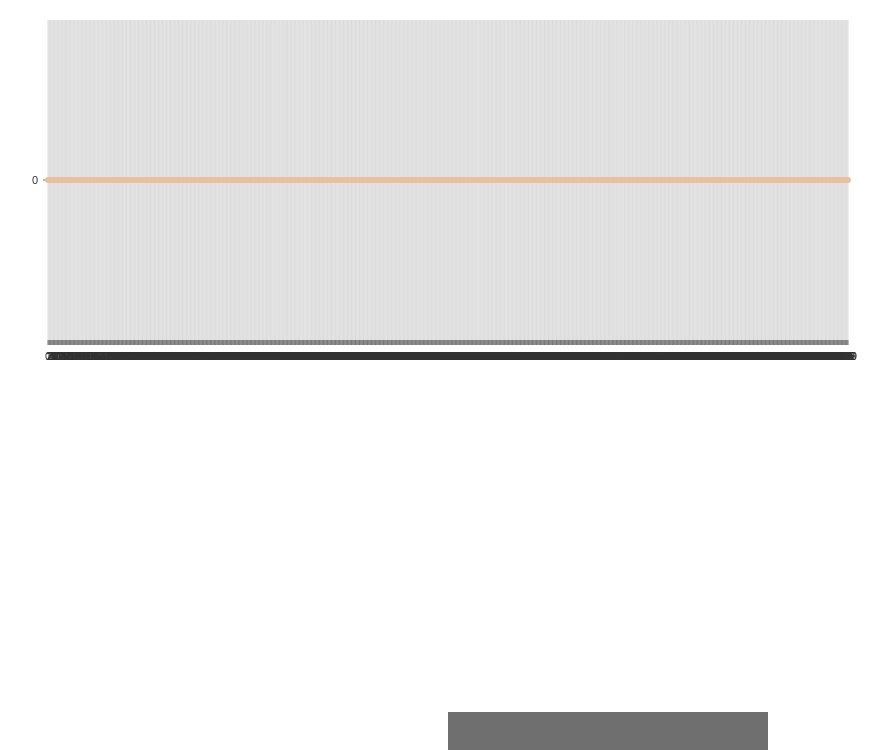
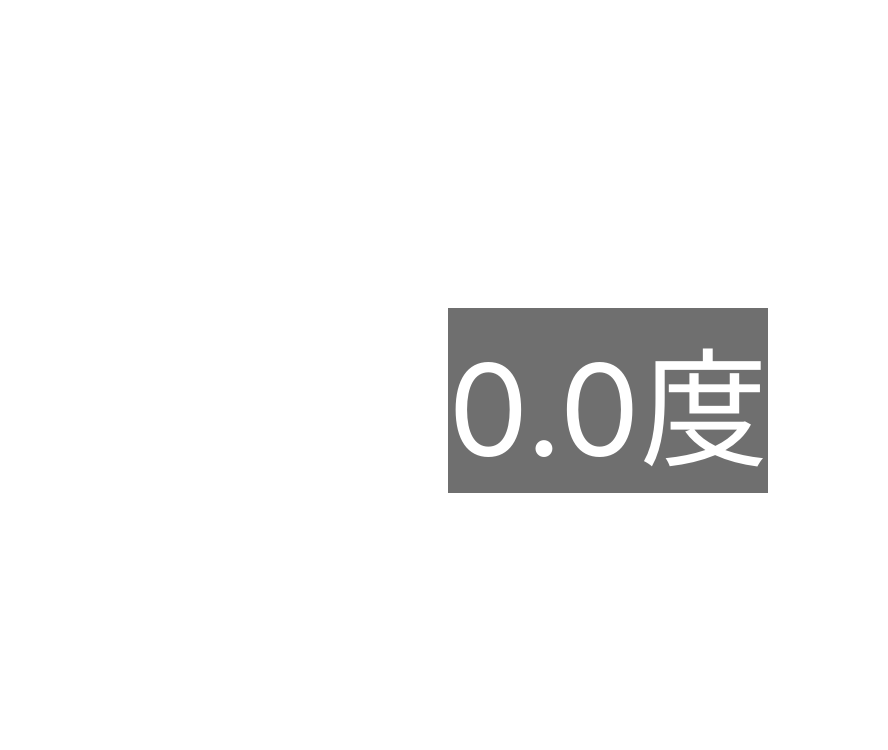
Before and after one commit to momosetkn/togi_check, a React (Create React App) app: page /togi_check/training in a window 1280 px wide. Shown: the top 750 px of the page, without its empty margins (32-920 px from the left). Built offline with nearby package versions, Linux system fonts and the light colour scheme.

Commit message:
Remove Graph

```diff
--- a/src/TrainingPage.tsx
+++ b/src/TrainingPage.tsx
@@ -1,7 +1,6 @@
 import React, { useEffect, useState } from 'react';
 import './App.css';
 import styled from "styled-components";
-import {Graph} from "./Graph";
 
 type MeasurementValue = {
   orientationAlpha: number,
@@ -22,11 +21,6 @@ type CalculateValue = {
   distance: number,
 }
 
-type GraphValue = {
-  plottingDistance: number,
-  data: number[],
-}
-
 export const TrainingPage = () => {
   const [measurementValue, setMeasurementValue] = useState<MeasurementValue>({
     orientationAlpha: 0,
@@ -45,11 +39,6 @@ export const TrainingPage = () => {
     speedY: 0,
     speedZ: 0,
     distance: 0,
-  });
-
-  const [graph, setGraph] = useState<GraphValue>({
-    plottingDistance: 0,
-    data: []
   });
 
   useEffect(() => {
@@ -100,7 +89,6 @@ export const TrainingPage = () => {
         return {nowDistance, nowSpeed};
       };
 
-
       // 加速度が0だったら、距離も0（スピード計算が正確じゃないため、これを入れないと静止時にスピードが0にならない）
     const { additionalDistance, nowSpeedX, nowSpeedY, nowSpeedZ } = (() => {
       // if (accelerationX === 0 && accelerationY === 0 && accelerationZ === 0) {
@@ -142,21 +130,8 @@ export const TrainingPage = () => {
     calculateValue.speedZ,
   ]);
 
-  useEffect(() => {
-    if (calculateValue.distance - graph.plottingDistance >= step) {
-
-      setGraph(prev => ({
-        ...prev,
-        plottingDistance: calculateValue.distance,
-        data: prev.data.length > graphLength ? [] : [...prev.data, measurementValue.orientationGamma],
-      }));
-    }
-    // eslint-disable-next-line
-  }, [calculateValue.distance, measurementValue.orientationGamma]);
-
   return (
     <StyledMain>
-      <Graph data={graph.data} length={1000} />
       <StyledAngleIndicator>
         <span>{Math.abs(measurementValue.orientationGamma).toFixed(1)}度</span>
       </StyledAngleIndicator>
@@ -210,9 +185,6 @@ export const TrainingPage = () => {
   );
 }
 
-const step = 1_000_000_000;
-const graphLength = 1_000;
-
 const StyledMain = styled.div`
   height: 100vh;
   width: 100vw;
```
